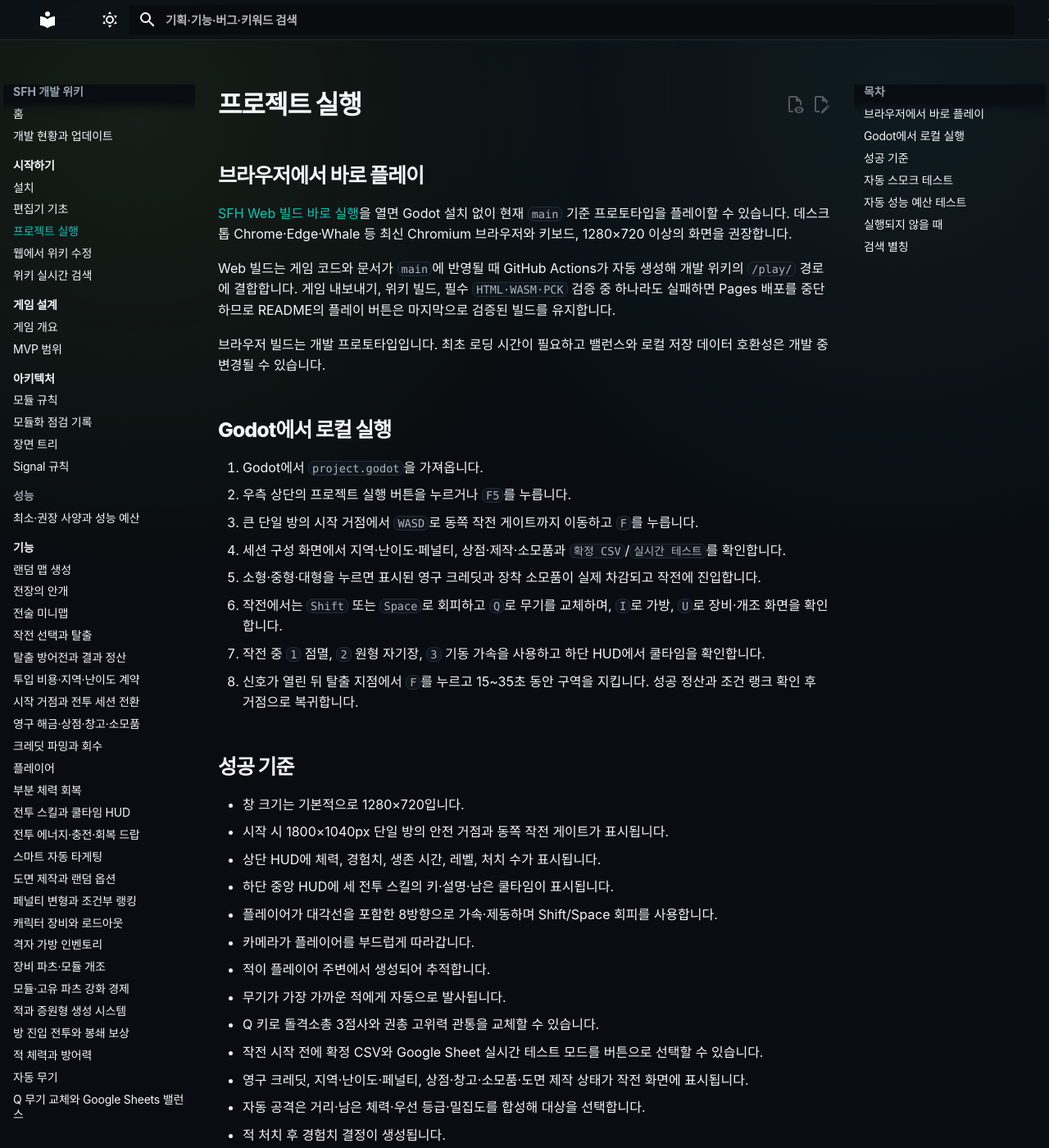
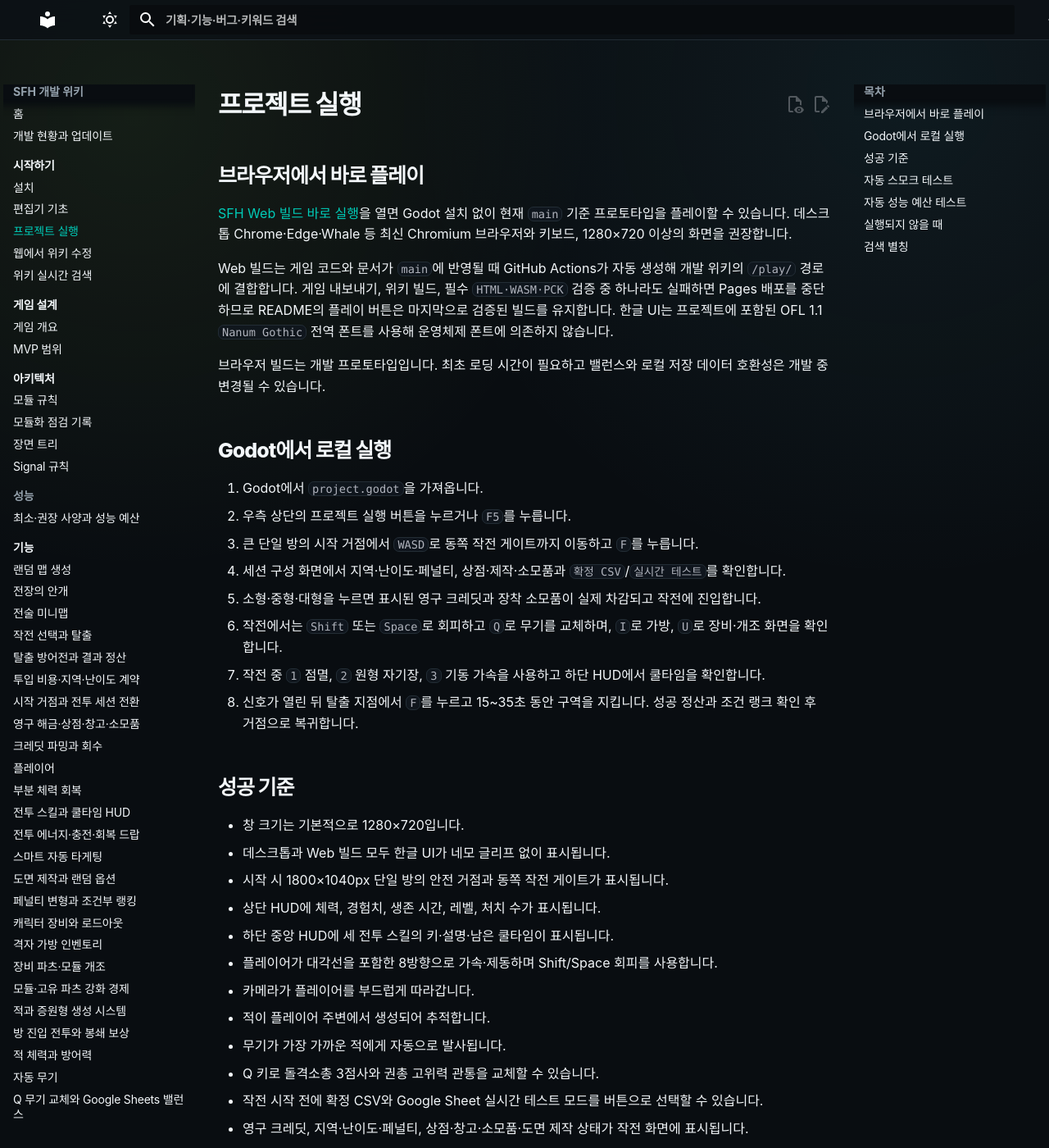
Before and after one commit to aedws/SFH, an MkDocs documentation site: the page built from docs/getting-started/run-project.md, in a window 1280 px wide and 1400 px high. Shown: the whole window at 82% size. Built offline with MkDocs 1.6.1 and Material for MkDocs 9.7.7, drawn with Linux system fonts in a browser that asks for light colours; comment, search, counter and statistics services are not loaded.

Commit message:
fix: bundle Korean font for Web UI

```diff
--- a/docs/getting-started/run-project.md
+++ b/docs/getting-started/run-project.md
@@ -12,7 +12,7 @@
 
 [SFH Web 빌드 바로 실행](https://aedws.github.io/SFH/play/)을 열면 Godot 설치 없이 현재 `main` 기준 프로토타입을 플레이할 수 있습니다. 데스크톱 Chrome·Edge·Whale 등 최신 Chromium 브라우저와 키보드, 1280×720 이상의 화면을 권장합니다.
 
-Web 빌드는 게임 코드와 문서가 `main`에 반영될 때 GitHub Actions가 자동 생성해 개발 위키의 `/play/` 경로에 결합합니다. 게임 내보내기, 위키 빌드, 필수 `HTML·WASM·PCK` 검증 중 하나라도 실패하면 Pages 배포를 중단하므로 README의 플레이 버튼은 마지막으로 검증된 빌드를 유지합니다.
+Web 빌드는 게임 코드와 문서가 `main`에 반영될 때 GitHub Actions가 자동 생성해 개발 위키의 `/play/` 경로에 결합합니다. 게임 내보내기, 위키 빌드, 필수 `HTML·WASM·PCK` 검증 중 하나라도 실패하면 Pages 배포를 중단하므로 README의 플레이 버튼은 마지막으로 검증된 빌드를 유지합니다. 한글 UI는 프로젝트에 포함된 OFL 1.1 `Nanum Gothic` 전역 폰트를 사용해 운영체제 폰트에 의존하지 않습니다.
 
 브라우저 빌드는 개발 프로토타입입니다. 최초 로딩 시간이 필요하고 밸런스와 로컬 저장 데이터 호환성은 개발 중 변경될 수 있습니다.
 
@@ -30,6 +30,7 @@
 ## 성공 기준
 
 - 창 크기는 기본적으로 1280×720입니다.
+- 데스크톱과 Web 빌드 모두 한글 UI가 네모 글리프 없이 표시됩니다.
 - 시작 시 1800×1040px 단일 방의 안전 거점과 동쪽 작전 게이트가 표시됩니다.
 - 상단 HUD에 체력, 경험치, 생존 시간, 레벨, 처치 수가 표시됩니다.
 - 하단 중앙 HUD에 세 전투 스킬의 키·설명·남은 쿨타임이 표시됩니다.
--- a/export_presets.cfg
+++ b/export_presets.cfg
@@ -7,7 +7,7 @@
 dedicated_server=false
 custom_features=""
 export_filter="all_resources"
-include_filter=""
+include_filter="game/assets/fonts/nanum-gothic/OFL.txt"
 exclude_filter=""
 export_path="build/web/index.html"
 script_export_mode=2
```
Also changed, not shown: docs/development-status.md (+6 -2 lines), docs/index.md (+6 -2 lines), game/assets/fonts/nanum-gothic/README.md (added, +10 -0 lines), 6 other files.
